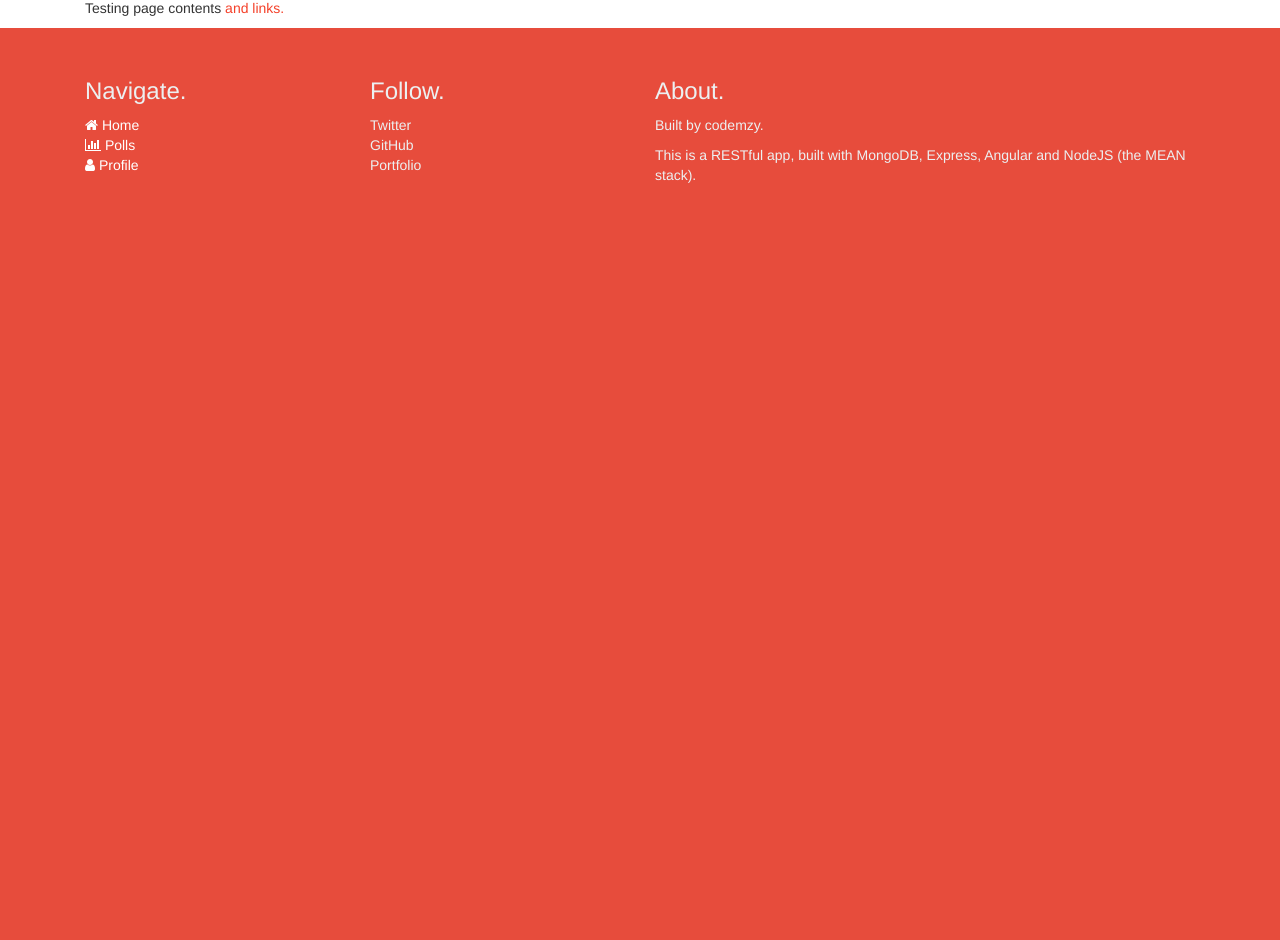
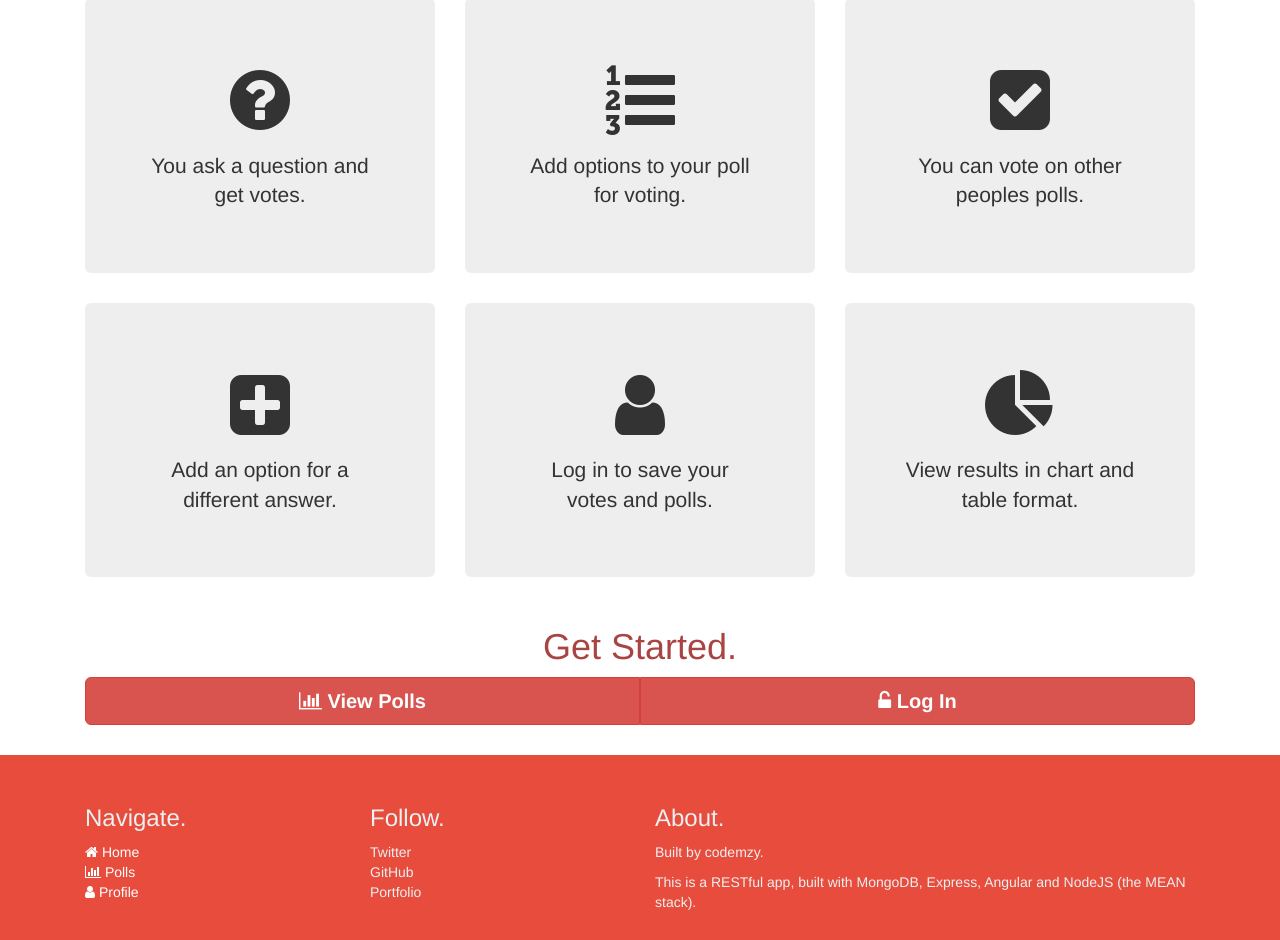
Before and after one commit to codemzy/fcc-votingapp, a website: page public/app/loggedin.html at #/polls in a window 1280 px wide. Shown: the part 469-1409 px from the top of the page. Before the commit the page ends 800 px from the top, so only its background shows below. Drawn offline with nearby package versions, Linux system fonts and the light colour scheme; some packages are replaced by stand-ins of ours.

Commit message:
Finished app for unauthorised users - working for anon users front and back end

```diff
--- a/public/app/controllers/PollsController.js
+++ b/public/app/controllers/PollsController.js
@@ -3,5 +3,12 @@ angular.module('VoteGoatApp')
 .controller('PollsController', ['$scope', 'polls', function($scope, polls) {
   polls.success(function(data) {
     $scope.polls = data;
+    $scope.titleLength = function(title) {
+      if (title.length > 40) {
+        return title.slice(0, 37) + "...";
+      } else {
+        return title;
+      }
+    };
   });
 }]);
--- a/public/app/views/home.html
+++ b/public/app/views/home.html
@@ -1,9 +1,9 @@
 
-<div class="row" id="home-banner">
+<div class="container-fluid" id="home-banner">
   <div class="container text-center">
     <div class="col-md-12">
       <h1>Welcome to</h1>
-      <div class="text-center"><img class="img-responsive img-center" src="/public/img/votegoatlogo.png" /></div>
+      <div class="text-center"><img class="img-responsive img-center" src="/public/img/votegoatlogo.png" alt="VoatGoat Logo"/></div>
       <p class="lead"><br>Make polls, cast your votes and get feedback, from a very smart goat.</p>
       <p class="lead">Don't anger the goat, he can be MEAN.</p>
     </div>
@@ -11,8 +11,59 @@
 </div>
 
 <div class="container">
-  <div class="col-md-12">
-    <h1>Test Homepage</h1>
-    <p>Testing page contents <a href="#">and links.</a></p>
+
+  <div class="col-md-12 text-center text-danger">
+    <h1>About VoteGoat.</h1>
   </div>
+
+  <div class="col-md-4 col-sm-6 text-center">
+    <div class="jumbotron">
+      <i class="fa fa-border fa-5x fa-question-circle"></i>
+      <p class="lead">You ask a question and get votes.</p>
+    </div>
+  </div>
+  <div class="col-md-4 col-sm-6 text-center">
+    <div class="jumbotron">
+      <i class="fa fa-border fa-5x fa-list-ol"></i>
+      <p class="lead">Add options to your poll for voting.</p>
+    </div>
+  </div>
+  <div class="col-md-4 col-sm-6 text-center">
+    <div class="jumbotron">
+      <i class="fa fa-border fa-5x fa-check-square"></i>
+      <p class="lead">You can vote on other peoples polls.</p>
+    </div>
+  </div>
+  <div class="col-md-4 col-sm-6 text-center">
+    <div class="jumbotron">
+      <i class="fa fa-border fa-5x fa-plus-square"></i>
+      <p class="lead">Add an option for a different answer.</p>
+    </div>
+  </div>
+  <div class="col-md-4 col-sm-6 text-center">
+    <div class="jumbotron">
+      <i class="fa fa-border fa-5x fa-user"></i>
+      <p class="lead">Log in to save your votes and polls.</p>
+    </div>
+  </div>
+  <div class="col-md-4 col-sm-6 text-center">
+    <div class="jumbotron">
+      <i class="fa fa-border fa-5x fa-pie-chart"></i>
+      <p class="lead">View results in chart and table format.</p>
+    </div>
+  </div>
+
+  <div class="col-md-12 text-center text-danger">
+    <h1>Get Started.</h1>
+  </div>
+
+  <div class="col-md-12 bottom-div">
+
+    <div class="btn-group btn-group-justified">
+        <a href="#/polls" class="btn btn-danger btn-lg btn-getstarted"><i class="fa fa-bar-chart"></i> View Polls</a>
+        <a href="#/login" class="btn btn-danger btn-lg btn-getstarted"><i class="fa fa-unlock-alt"></i> Log In</a>
+    </div>
+
+  </div>
+
 </div>
--- a/public/css/style.css
+++ b/public/css/style.css
@@ -65,8 +65,17 @@ btn a {
     margin: 5px;
 }
 
+.btn-getstarted {
+    font-size: 20px;
+    font-weight: bold;
+}
+
+.bottom-div {
+    margin-bottom: 30px;
+}
+
 #home-banner {
-    background-color: #BDC3C7;
+    background-color: #C0392B;
     color: #ffffff;
 }
 
@@ -88,6 +97,10 @@ btn a {
 
 #footer a:hover {
     color: #ffffff;
+}
+
+.poll-title-well {
+    height: 180px;
 }
 
 .chart-legend li span{
```
Also changed, not shown: public/app/index.html (+3 -4 lines), public/app/views/polls.html (+2 -1 lines).
